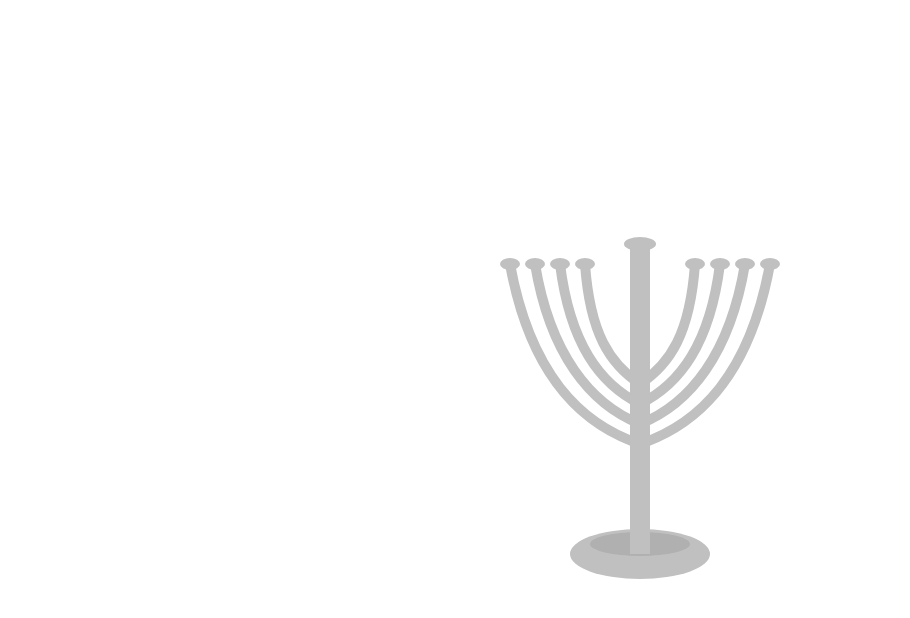
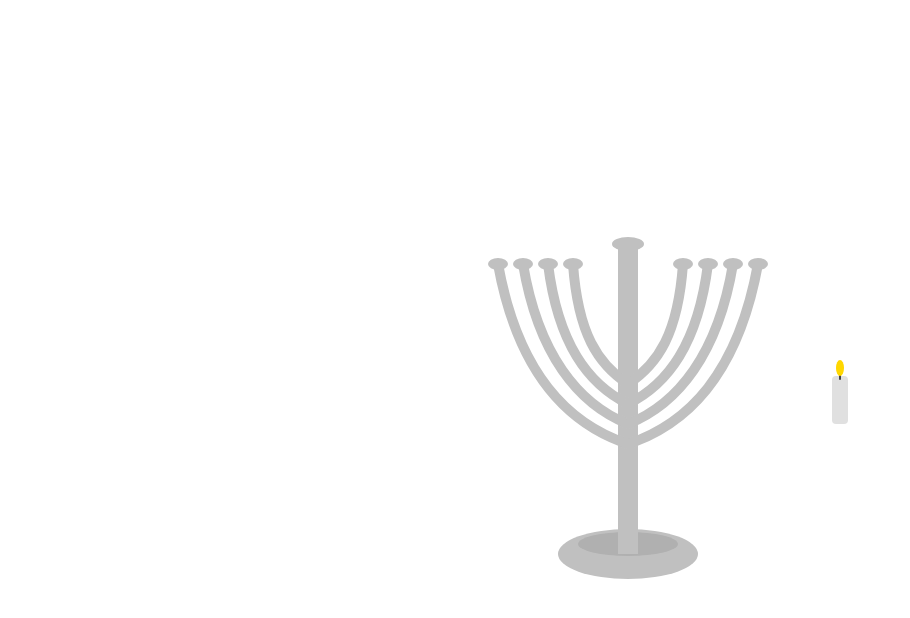
Before and after one commit to dweill/Chanukode, a plain HTML site: page index.html in a window 1280 px wide. Shown: the part 64-682 px from the top of the page, without its empty margins (0-910 px from the left). Drawn offline with Linux system fonts and the light colour scheme.

Commit message:
move menorah and add candle svg

```diff
--- a/index.html
+++ b/index.html
@@ -25,38 +25,8 @@
     <h1>Shalom World!</h1>
 
     <div class="container">
-        <svg xmlns="http://www.w3.org/2000/svg" viewBox="0 0 400 400" width="400" height="400">
-            <!-- Ornate Base -->
-            <ellipse cx="200" cy="370" rx="70" ry="25" fill="#C0C0C0"/>
-            <ellipse cx="200" cy="360" rx="50" ry="12" fill="#B0B0B0"/>
-            <!-- Central Stem (extended) -->
-            <rect x="190" y="60" width="20" height="310" fill="#C0C0C0"/>
-            <!-- Flared top of central stem -->
-            <ellipse cx="200" cy="60" rx="16" ry="7" fill="#C0C0C0"/>
-            <!-- Branches (left, upward) -->
-            <path d="M 200 200 C 170 180, 150 150, 145 80" stroke="#C0C0C0" stroke-width="10" fill="none"/>
-            <path d="M 200 220 C 160 200, 130 160, 120 80" stroke="#C0C0C0" stroke-width="10" fill="none"/>
-            <path d="M 200 240 C 150 220, 110 170, 95 80" stroke="#C0C0C0" stroke-width="10" fill="none"/>
-            <path d="M 200 260 C 140 240, 90 190, 70 80" stroke="#C0C0C0" stroke-width="10" fill="none"/>
-            <!-- Branches (right, upward) -->
-            <path d="M 200 200 C 230 180, 250 150, 255 80" stroke="#C0C0C0" stroke-width="10" fill="none"/>
-            <path d="M 200 220 C 240 200, 270 160, 280 80" stroke="#C0C0C0" stroke-width="10" fill="none"/>
-            <path d="M 200 240 C 250 220, 290 170, 305 80" stroke="#C0C0C0" stroke-width="10" fill="none"/>
-            <path d="M 200 260 C 260 240, 310 190, 330 80" stroke="#C0C0C0" stroke-width="10" fill="none"/>
-            <!-- Candle Holders -->
-            <rect x="192" y="60" width="16" height="20" fill="#C0C0C0"/>
-            <ellipse cx="200" cy="60" rx="10" ry="6" fill="#C0C0C0"/>
-            <!-- Left holders -->
-            <ellipse cx="70" cy="80" rx="10" ry="6" fill="#C0C0C0"/>
-            <ellipse cx="95" cy="80" rx="10" ry="6" fill="#C0C0C0"/>
-            <ellipse cx="120" cy="80" rx="10" ry="6" fill="#C0C0C0"/>
-            <ellipse cx="145" cy="80" rx="10" ry="6" fill="#C0C0C0"/>
-            <!-- Right holders -->
-            <ellipse cx="330" cy="80" rx="10" ry="6" fill="#C0C0C0"/>
-            <ellipse cx="305" cy="80" rx="10" ry="6" fill="#C0C0C0"/>
-            <ellipse cx="280" cy="80" rx="10" ry="6" fill="#C0C0C0"/>
-            <ellipse cx="255" cy="80" rx="10" ry="6" fill="#C0C0C0"/>
-        </svg>
+        <img src="Menorah.svg" width="400" height="400" alt="Menorah" />
+        <img src="Candle.svg" width="24" height="80" alt="Candle" style="margin-top: 24px;" />
     </div>
 
     <script src="app.js"></script>
```
Also changed, not shown: Candle.svg (added), Menorah.svg (added).
